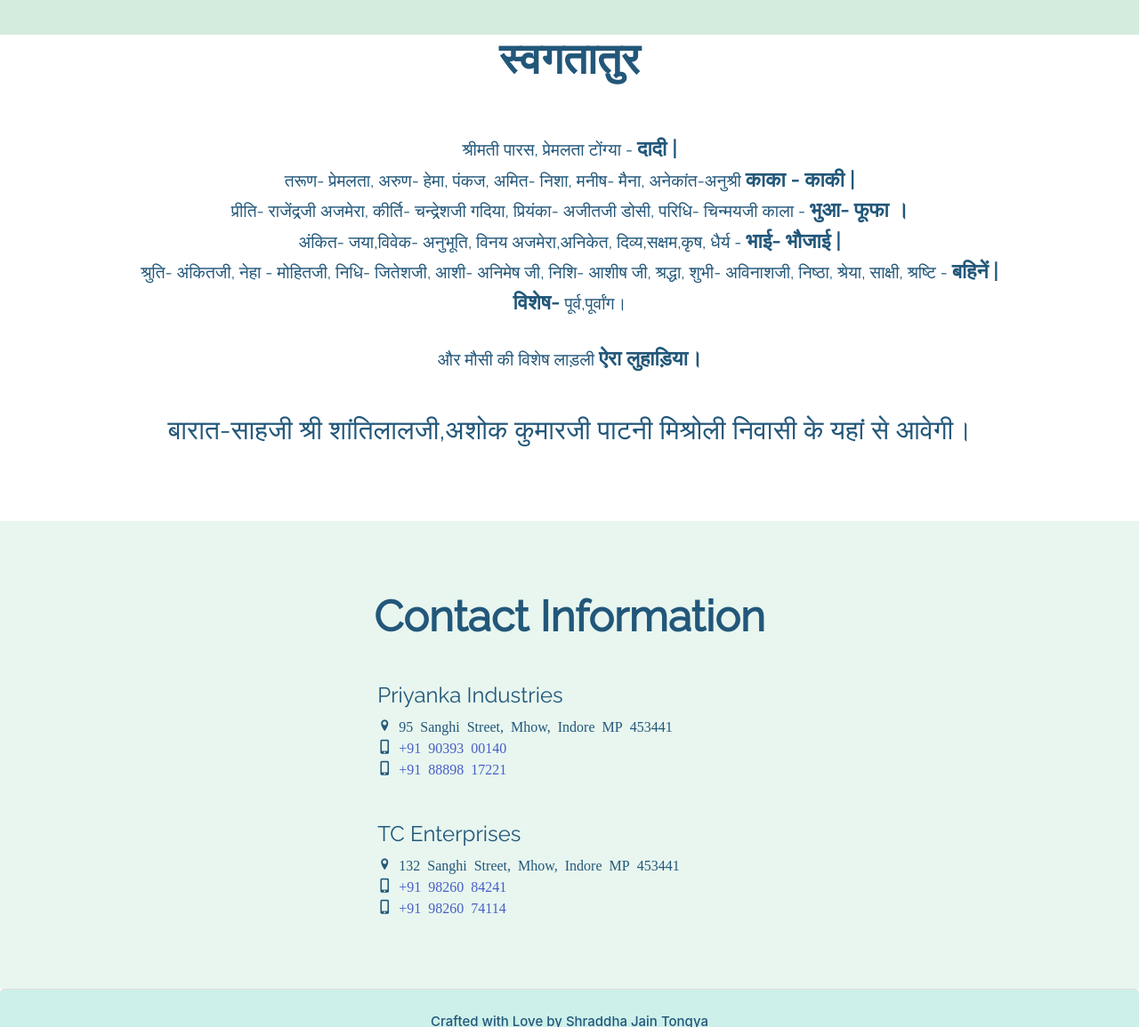
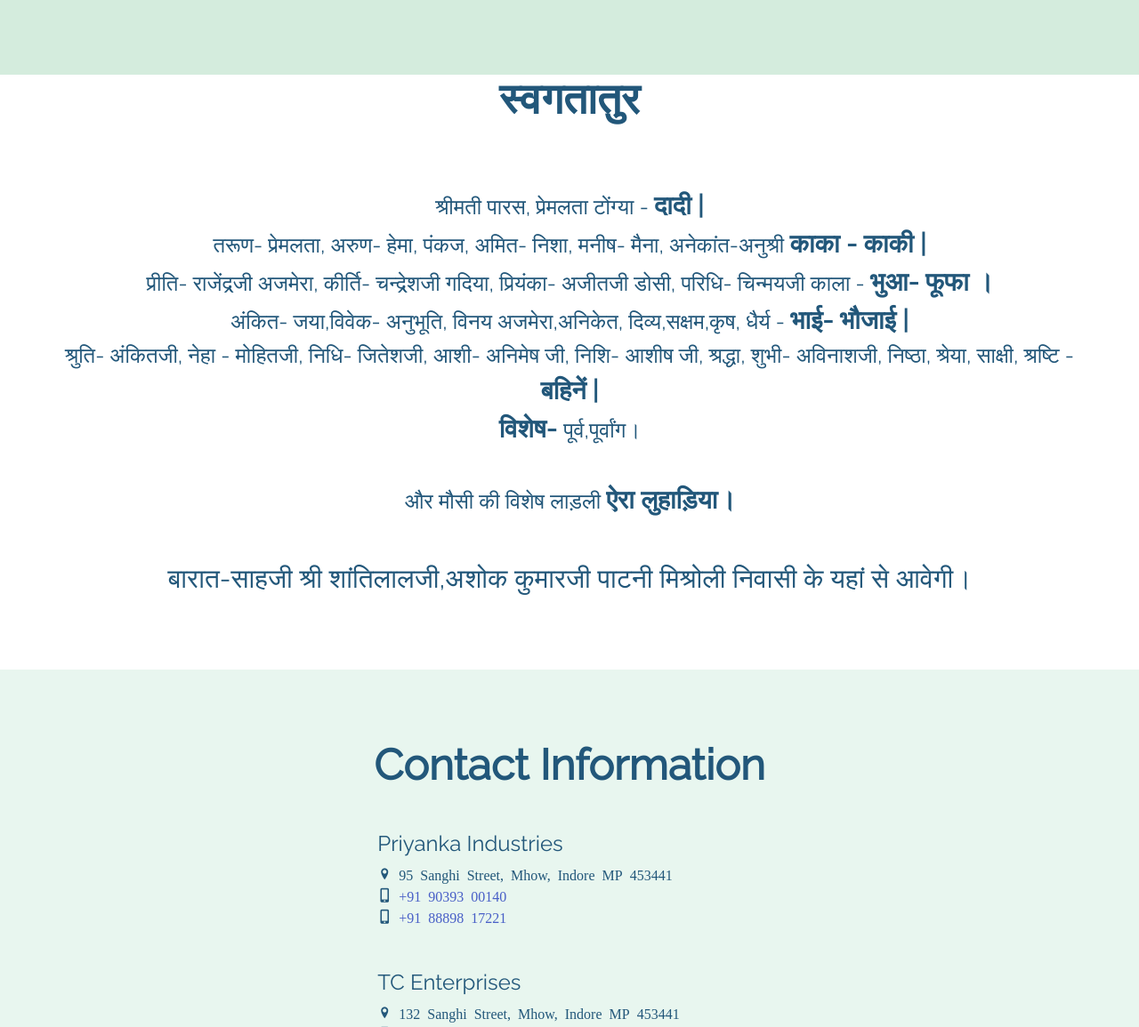
Before and after one commit to Kukki967/aastha-shashank-wedding, a plain HTML site: page index.html in a window 1280 px wide. Shown: the part 7827-8982 px from the top of the page at 89% size. Drawn offline with nearby package versions, Linux system fonts and the light colour scheme; files whose address does not match are found by name; a web font is replaced by a local one.

Commit message:
update text size

```diff
--- a/css/menikah.css
+++ b/css/menikah.css
@@ -231,7 +231,7 @@ html, body {
 .footer p {
     color: #22577A;
     font-weight: 500;
-    font-size: 15px;
+    font-size: 10px;
     display: inline-block;
     vertical-align: middle;
 }
--- a/index.html
+++ b/index.html
@@ -89,7 +89,7 @@
                 <br> जोग लिखी महू से <br/>
                 <strong class="bodytext"> विमलचंद, कैलाशचन्द, प्रकाशचन्द, अनिल कुमार </strong>का <br/>जय जिनेन्द्र।<br/>
                 शुभ समाचार है कि - हमारी लाड़ली पोती और <strong class="bodytext"> राजेश- हेमन </strong> की सुपुत्री
-                <br> <strong class="coupleNameText"> सौ. का. आस्था </strong> की शादी
+                <br> <strong class="coupleNameText"> सौ. का. आस्था <br/> </strong> की शादी
                 मिश्रोली निवासी <strong class="bodytext"> साहजी श्री शांतिलाल जी के सुपौत्र  एवं <br/> श्री अशोक जी- विजयश्री जी पाटनी</strong> के सुपुत्र <br/>
                 <strong class="coupleNameText">चि. शशांक जी</strong> के साथ <br/>
                 <strong class="bodytext">गुरुवार दिनांक 21 अक्टूबर 2021 </strong>को होने जा रही है।
@@ -226,7 +226,7 @@
             </div>
 
 
-            <p class="has-text-centered no-padding-top titleS">
+            <p class="has-text-centered no-padding-top firmName">
                 <br/>
                 <br> श्रीमती पारस, प्रेमलता टोंग्या - <strong class="titleS"> दादी |</strong>
                 <br> तरूण- प्रेमलता, अरुण- हेमा, पंकज, अमित- निशा, मनीष- मैना, अनेकांत-अनुश्री <strong class="titleS"> काका - काकी |</strong>
```
